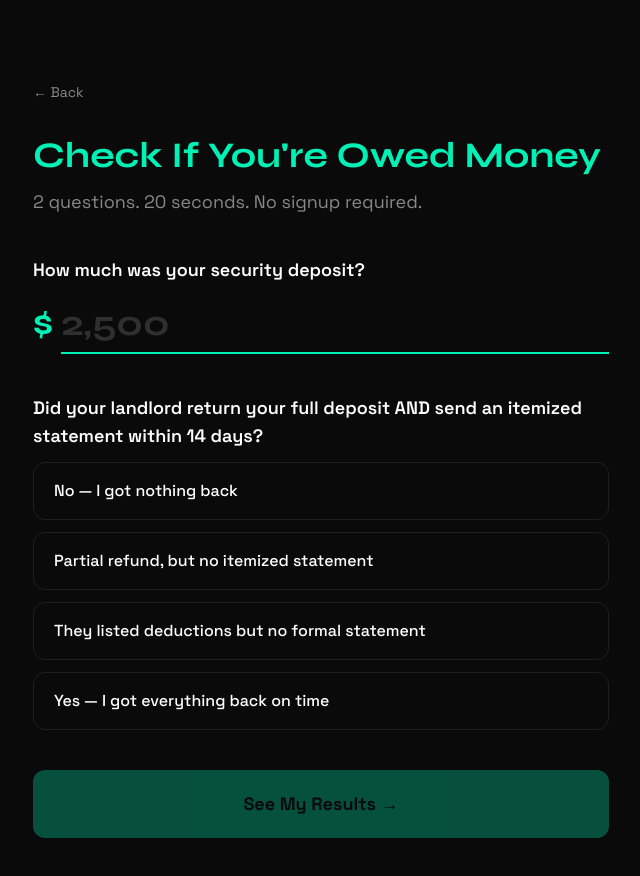
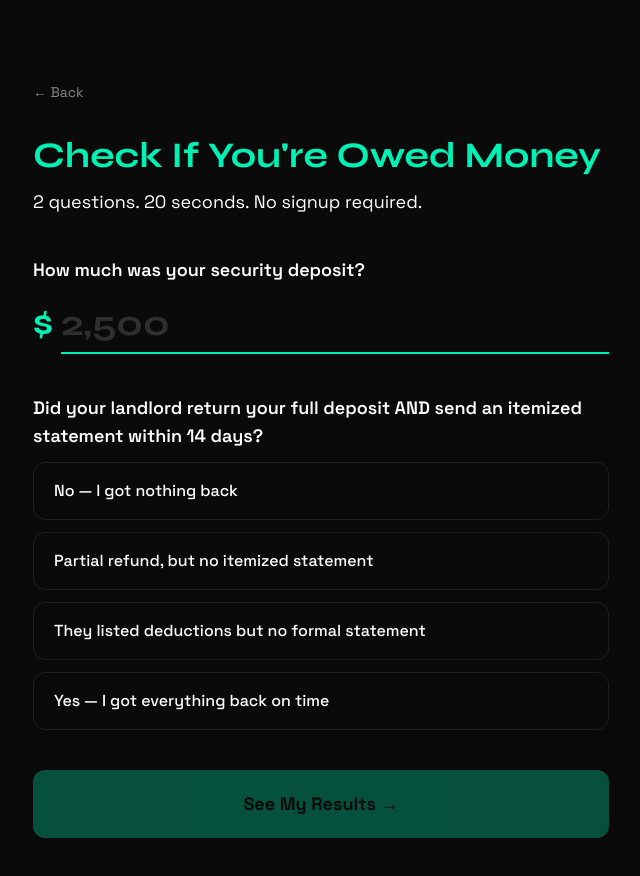
Before and after one commit to chaseherron/setld, a Next.js app: page /start in a window 1280 px wide. Shown: the top 876 px of the page, without its empty margins (319-959 px from the left). Built offline with nearby package versions, Linux system fonts and the light colour scheme.

Commit message:
Update page.tsx

```diff
--- a/app/start/page.tsx
+++ b/app/start/page.tsx
@@ -60,7 +60,7 @@
             <h1 className="mt-8 font-display text-3xl sm:text-4xl font-bold">
               <span className="text-accent">Check If You&apos;re Owed Money</span>
             </h1>
-            <p className="mt-3 text-muted text-lg">
+            <p className="mt-3 text-foreground text-lg">
               2 questions. 20 seconds. No signup required.
             </p>
 
```
